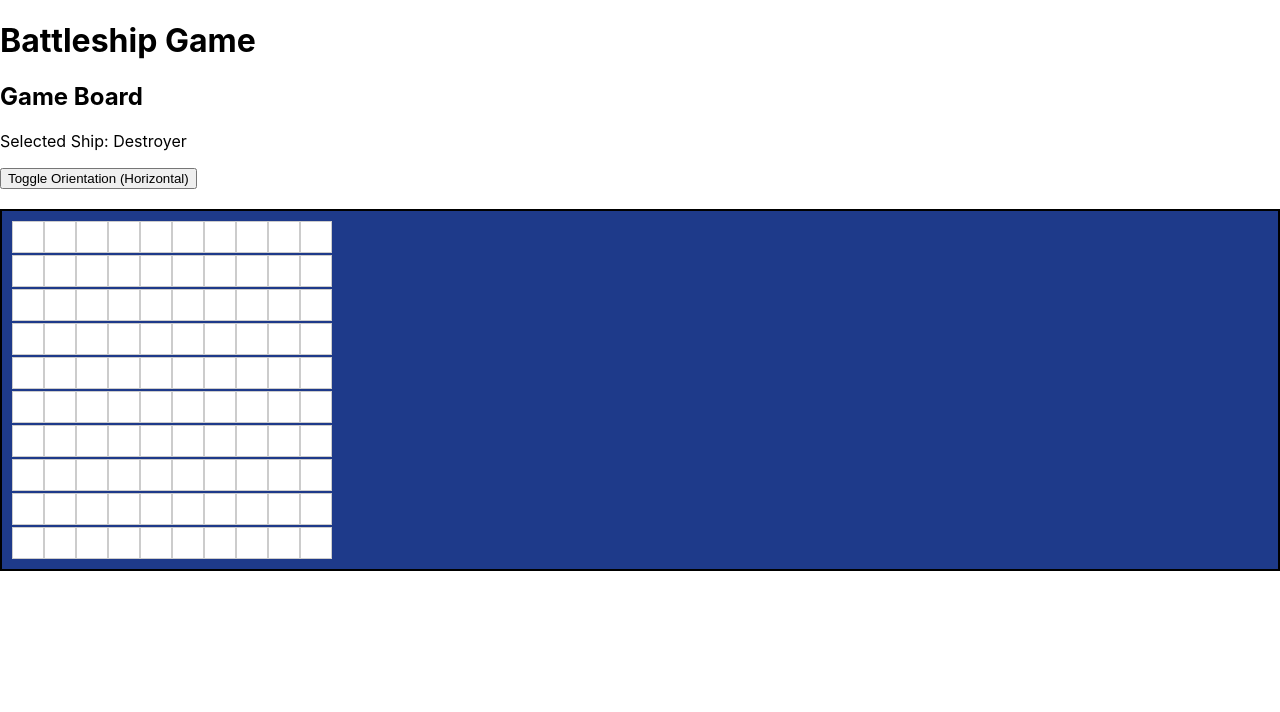
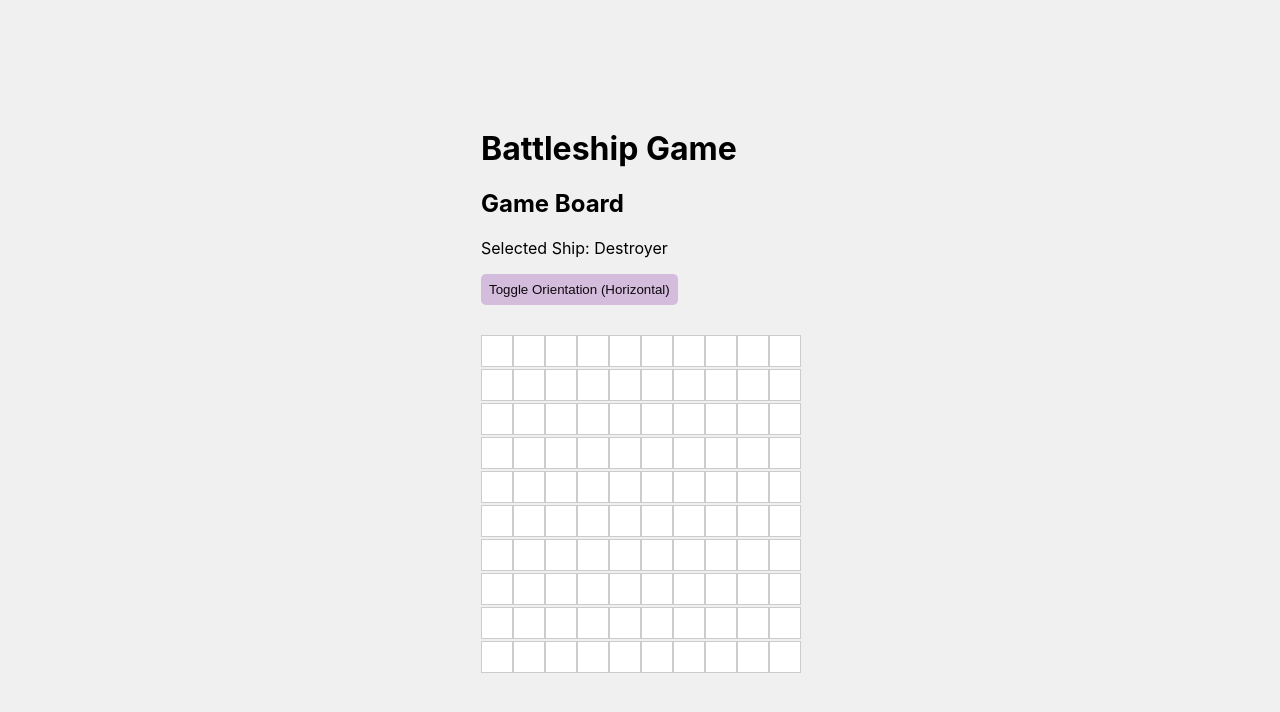
Before and after one commit to zahrabateninia/TOP-Battleship-Game, a React (Create React App) app: page / in a window 1280 px wide. Shown: the top 712 px of the page. Built offline with nearby package versions, Linux system fonts and the light colour scheme.

Commit message:
center everything inside #root horizontally

```diff
--- a/src/index.css
+++ b/src/index.css
@@ -5,9 +5,22 @@ body {
     sans-serif;
   -webkit-font-smoothing: antialiased;
   -moz-osx-font-smoothing: grayscale;
+  padding: 0;
+  display: flex;
+  justify-content: center;
+  align-items: center;
+  height: 100vh;
+  background-color: #f0f0f0;
 }
 
 code {
   font-family: source-code-pro, Menlo, Monaco, Consolas, 'Courier New',
     monospace;
 }
+
+#root {
+  display: flex;
+  flex-direction: column; /* Stacks header & game board */
+  align-items: center; /* Centers children horizontally */
+  width: 100%;
+}
--- a/src/styles/GameBoard.css
+++ b/src/styles/GameBoard.css
@@ -1,25 +1,30 @@
-.game-board {
-    display: grid;
-    grid-template-columns: repeat(10, 40px);
-    gap: 2px;
-    margin: 20px auto;
-    padding: 10px;
-    background-color: #1e3a8a;
-    border: 2px solid #000;
-  }
 
 .square {
-    width: 40px;
-    height: 40px;
 display: flex;
 align-items: center;
 justify-content: center;
-    border: 1px solid #ccc;
-    background-color: #fff;
-    cursor: pointer;
-    transition: background-color 0.2s ease;
+transition: background-color 0.2s ease-in-out;
 }
 
 .square:hover {
-    background-color: #d1d5db;
+background-color: lightblue;
 }
+
+.game-board {
+margin: 20px auto;
+gap: 2px;
+}
+
+button {
+margin-bottom: 10px;
+padding: 8px;
+cursor: pointer;
+background-color: #7b15a03d;
+color: rgb(14, 8, 15);
+border: none;
+border-radius: 5px;
+}
+
+button:hover {
+background-color: #0056b3;
+}
```
Lines whose indentation alone changed are shown as unchanged.
